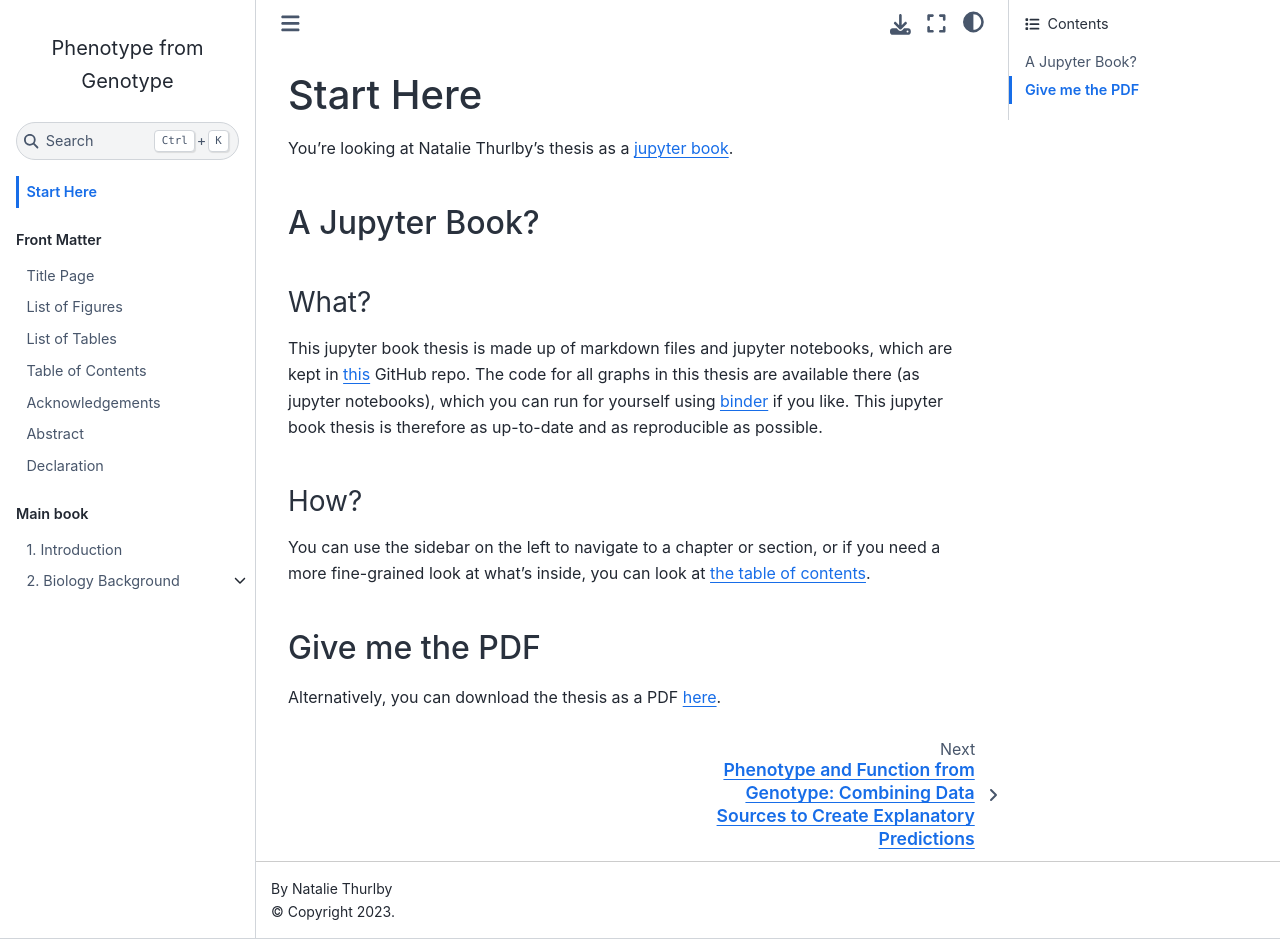
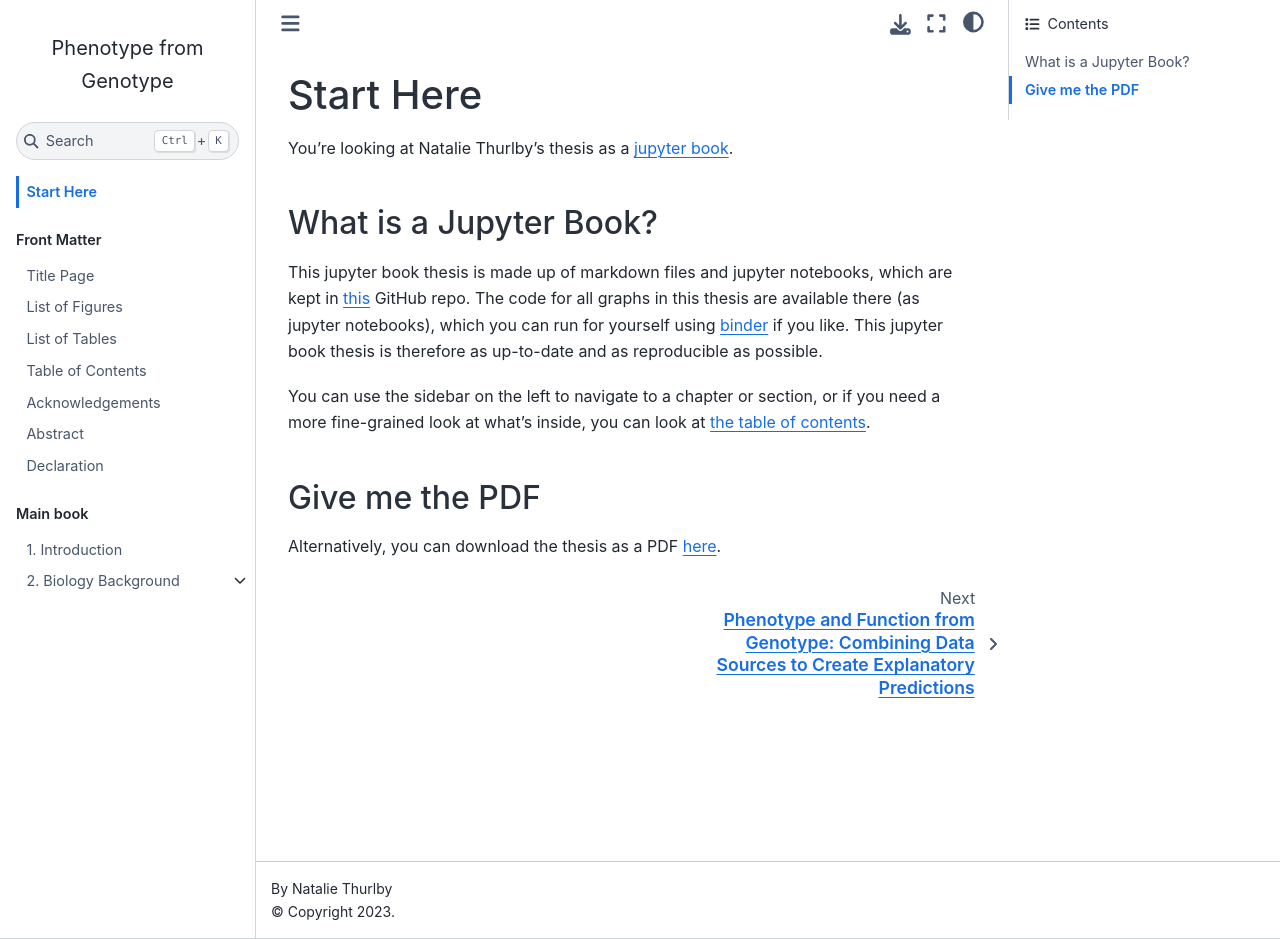
Before and after one commit to NatalieZelenka/phenotype_from_genotype, a Jupyter Book: the page built from book/jupyter_book_intro.md, in a window 1280 px wide and 939 px high. Built offline with Jupyter Book 1.0.4 settings and Sphinx 7.4.7 and the Sphinx Book theme 1.1.4, drawn with Linux system fonts in a browser that asks for light colours; some of the changed lines change nothing that is shown.

Commit message:
updates to jupyter book intro

```diff
--- a/book/jupyter_book_intro.md
+++ b/book/jupyter_book_intro.md
@@ -1,16 +1,21 @@
-Start Here
-==========
+# Start Here
 
 [//]: # (TODO: Check Thesis title)
 [//]: # (TODO: Check links)
+[//]: # (TODO: Check reference to chapters)
 
 You're looking at Natalie Thurlby's thesis <!-- TODO: Thesis title--> as a [jupyter book](https://jupyterbook.org/intro.html).
 
-## A Jupyter Book?
-### What?
+## What is a Jupyter Book?
+
 This jupyter book thesis is made up of markdown files and jupyter notebooks, which are kept in [this](link-to-github) GitHub repo. The code for all graphs in <!--chapters X, Y and Z of--> this thesis are available there (as jupyter notebooks), which you can run for yourself using [binder](link-to-binder) if you like. This jupyter book thesis is therefore as up-to-date and as reproducible as possible.
-### How?
+
 You can use the sidebar on the left to navigate to a chapter or section, or if you need a more fine-grained look at what's inside, you can look at [the table of contents](link-to-full-table-of-contents).
 
 ## Give me the PDF
 Alternatively, you can download the thesis as a PDF [here](link-to-download).
+
+[link-to-download]: <!-- -->
+[link-to-full-table-of-contents]: <!-- -->
+[link-to-github]: <!-- -->
+[link-to-binder]: <!-- -->
```
